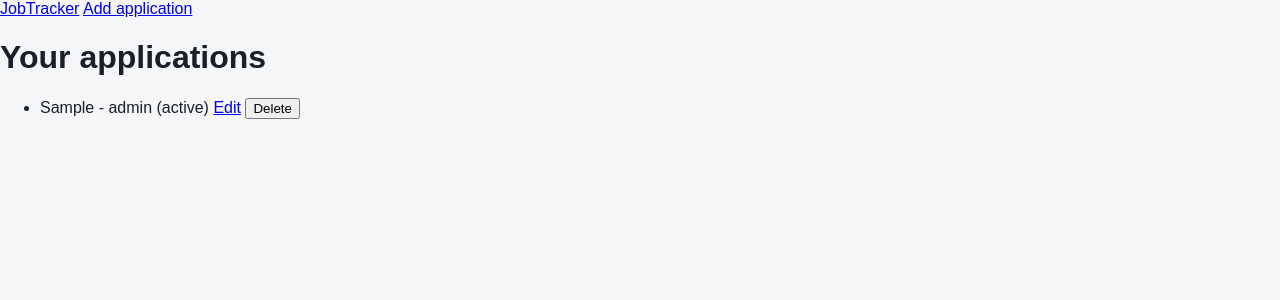
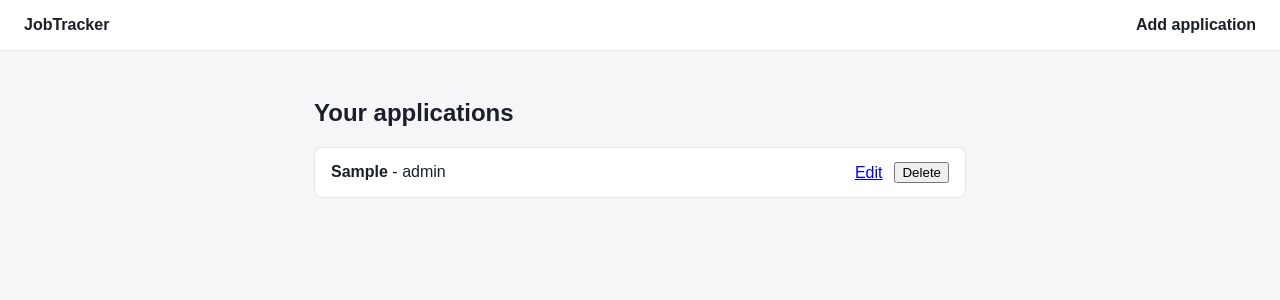
Before and after one commit to elCesar88/job-tracker, a Flask app: page / in a window 1280 px wide. Shown: the top 300 px of the page. Run offline with Flask 3, Linux system fonts and the light colour scheme; tables that the repository leaves empty hold one stand-in row (values such as "Sample post").

Commit message:
Add styling: header, layout, and status pills

```diff
--- a/static/style.css
+++ b/static/style.css
@@ -8,3 +8,82 @@ body {
     background-color: #f5f6f8;
     color: #1a1f29;
 }
+
+header {
+    background-color: #ffffff;
+    border-bottom: 1px solid #e3e6ea;
+    padding: 16px 24px;
+    display: flex;
+    justify-content: space-between;
+    align-items: center;
+}
+
+header a {
+    text-decoration: none;
+    color: #1a1f29;
+    font-weight: bold;
+}
+
+main {
+    max-width: 700px;
+    margin: 0 auto;
+    padding: 32px 24px;
+}
+
+h1 {
+    font-size: 24px;
+    margin-bottom: 20px;
+}
+
+ul {
+    list-style: none;
+    padding: 0;
+    margin: 0;
+}
+
+li {
+    background-color: #ffffff;
+    border: 1px solid #e3e6ea;
+    border-radius: 8px;
+    padding: 14px 16px;
+    margin-bottom: 12px;
+    display: flex;
+    justify-content: space-between;
+    align-items: center;
+}
+
+.app-actions {
+    display: flex;
+    gap: 12px;
+    align-items: center;
+}
+
+.app-actions form {
+    margin: 0;
+}
+
+.status-pill {
+    display: inline-block;
+    padding: 3px 10px;
+    border-radius: 999px;
+    font-size: 12px;
+    font-weight: bold;
+    color: #ffffff;
+    margin-left: 8px;
+}
+
+.status-applied {
+    background-color: #94a3b8;
+}
+
+.status-interviewing {
+    background-color: #f5a623;
+}
+
+.status-offer {
+    background-color: #22a35e;
+}
+
+.status-rejected {
+    background-color: #e5484d;
+}
--- a/templates/home.html
+++ b/templates/home.html
@@ -7,12 +7,17 @@
 <ul>
     {% for app in applications %}
     <li>
-        {{ app.company }} - {{ app.role }} ({{ app.status }})
-        <a href="{{ url_for('edit', app_id=app.id) }}">Edit</a>
-        <form action="{{ url_for('delete', app_id=app.id) }}" method="post" style="display:inline;"
-            onsubmit="return confirm('Delete this application?');">
-            <button type="submit">Delete</button>
-        </form>
+        <div class="app-info">
+            <strong>{{ app.company }}</strong> - {{ app.role }}
+            <span class="status-pill status-{{ app.status|lower }}">{{ app.status }}</span>
+        </div>
+        <div class="app-actions">
+            <a href="{{ url_for('edit', app_id=app.id) }}">Edit</a>
+            <form action="{{ url_for('delete', app_id=app.id) }}" method="post" style="display:inline;"
+                onsubmit="return confirm('Delete this application?');">
+                <button type="submit">Delete</button>
+            </form>
+        </div>
     </li>
     {% endfor %}
 </ul>
```
